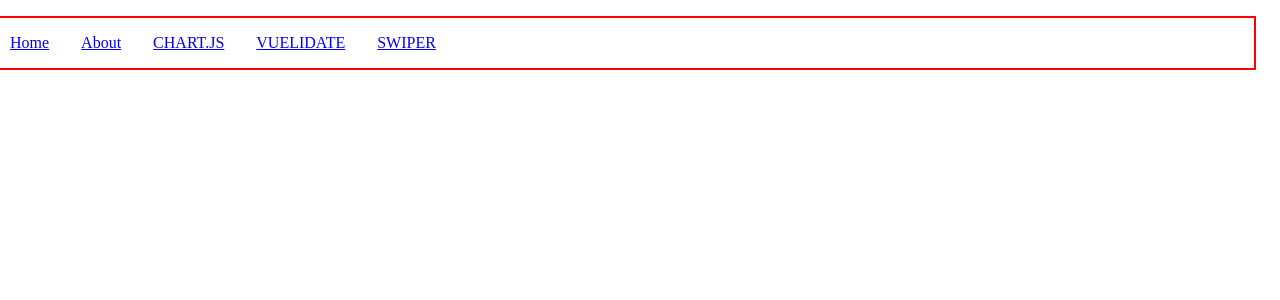
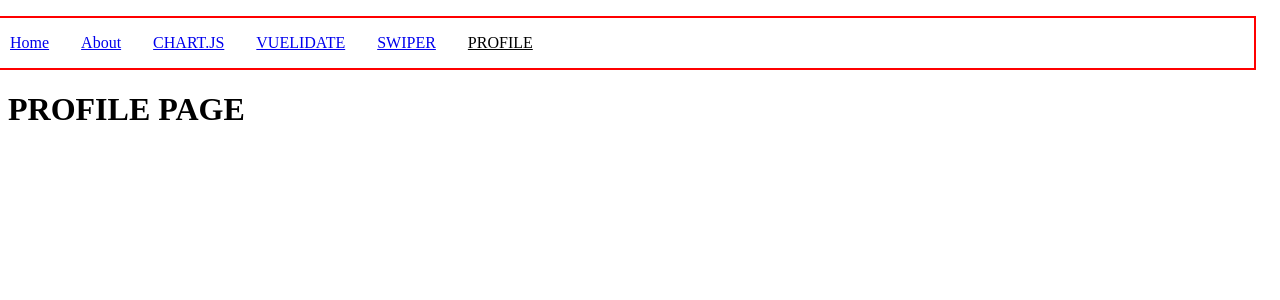
Before and after one commit to olatunji-20/practise, a Vue app: page /profile-page in a window 1280 px wide. Shown: the top 300 px of the page. Built offline with nearby package versions, Linux system fonts and the light colour scheme.

Commit message:
added auth0 for authentication practice

```diff
--- a/package.json
+++ b/package.json
@@ -9,6 +9,7 @@
     "preview": "vite preview"
   },
   "dependencies": {
+    "@auth0/auth0-vue": "^2.3.3",
     "@vuelidate/core": "^2.0.3",
     "@vuelidate/validators": "^2.0.4",
     "chart.js": "^4.4.1",
--- a/src/App.vue
+++ b/src/App.vue
@@ -10,6 +10,7 @@ import HelloWorld from './components/HelloWorld.vue'
         <RouterLink to="/chart-js">CHART.JS</RouterLink>
         <RouterLink to="/vuelidate"> VUELIDATE</RouterLink>
         <RouterLink to="/swiper-page"> SWIPER</RouterLink>
+        <RouterLink to="/profile-page"> PROFILE</RouterLink>
       </nav>
     <RouterView />
 </template>
--- a/src/components/VuelidateForm.vue
+++ b/src/components/VuelidateForm.vue
@@ -1,21 +1,25 @@
 <template>
   <form @submit.prevent="submitForm">
     <input v-model="userData.username" placeholder="username" type="text" />
+    <!-- FOR SINGLE ERRORS -->
     <p class="error" v-for="error in v$.username.$errors" :key="error.$uid">
       {{ error.$message }}
     </p>
 
     <input v-model="userData.email" placeholder="email" type="email" />
+    <!-- FOR SINGLE ERRORS -->
     <p class="error" v-for="error in v$.email.$errors" :key="error.$uid">
       {{ error.$message }}
     </p>
 
     <input v-model="userData.password" placeholder="password" type="password" />
+    <!-- FOR SINGLE ERRORS -->
     <p class="error" v-for="error in v$.password.$errors" :key="error.$uid">
       {{ error.$message }}
     </p>
 
     <input v-model="userData.confirmPassword" placeholder="confirm password" type="password" />
+    <!-- FOR SINGLE ERRORS -->
     <p class="error" v-for="error in v$.confirmPassword.$errors" :key="error.$uid">
       {{ error.$message }}
     </p>
--- a/src/router/index.js
+++ b/src/router/index.js
@@ -3,6 +3,7 @@ import HomeView from '../views/HomeView.vue'
 import Chartjs from '../views/ChartJS.vue'
 import Vuelidate from '../views/Vuelidate.vue'
 import SwiperPage from '../views/SwiperPage.vue'
+import ProfilePage from '../views/ProfilePage.vue'
 
 const router = createRouter({
   history: createWebHistory(import.meta.env.BASE_URL),
@@ -34,6 +35,11 @@ const router = createRouter({
       path: '/swiper-page',
       name: 'SwiperPage',
       component: SwiperPage
+    },
+    {
+      path: '/profile-page',
+      name: 'ProfilePage',
+      component: ProfilePage
     }
   ]
 })
--- /dev/null
+++ b/src/views/ProfilePage.vue
@@ -0,0 +1,13 @@
+<template>
+  <h1>PROFILE PAGE</h1>
+</template>
+
+<script>
+export default {
+    name: "ProfilePage"
+}
+</script>
+
+<style>
+
+</style>
```
Also changed, not shown: 1 other file (tests, documents, lock files or other folders).
